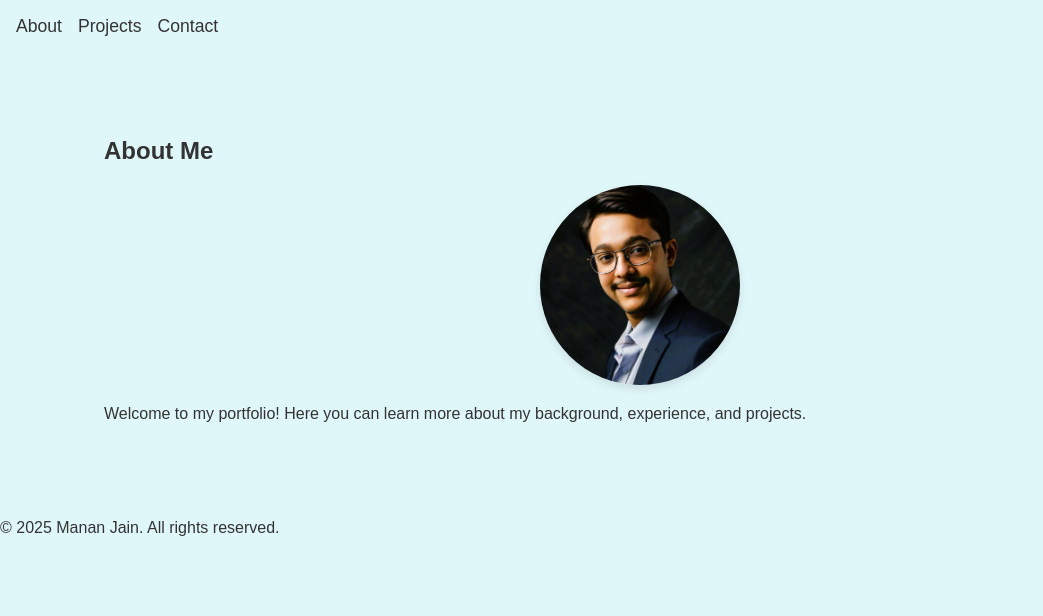
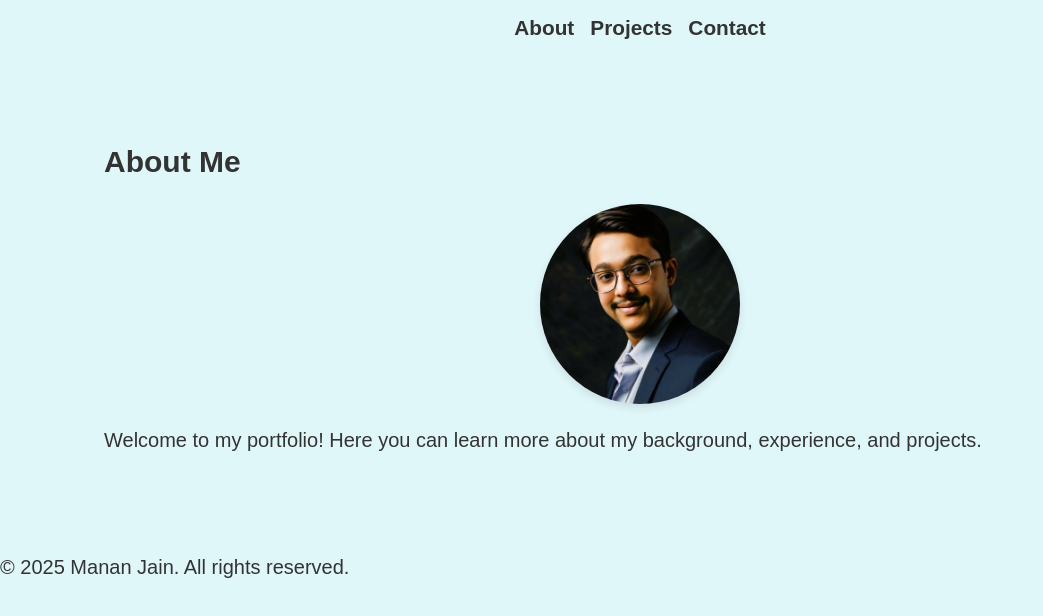
Before and after one commit to mananjen/portfolio-website, a React (Create React App) app: page /about in a window 1280 px wide. Shown: the top 616 px of the page, without its empty margins (0-1043 px from the left). Built offline with nearby package versions, Linux system fonts and the light colour scheme.

Commit message:
header layout and styling

```diff
--- a/src/App.jsx
+++ b/src/App.jsx
@@ -7,6 +7,7 @@ import Footer from './components/Footer';
 import MainContent from './components/MainContent';
 import AppRoutes from './routes/AppRoutes';
 import { theme } from './theme';
+import { device } from './constants/screenSizes';
 
 const GlobalStyle = createGlobalStyle`
   /* Import Montserrat from Google Fonts */
@@ -18,10 +19,17 @@ const GlobalStyle = createGlobalStyle`
     color: ${props => props.theme.colors.text};
     font-family: ${props => props.theme.fonts.main};
     font-weight: 400;
+    font-size: 20px;
   }
 
   h1, h2, h3, h4, h5, h6 {
     font-weight: 700;
+  }
+
+  @media ${device.mobile} {
+    body {
+      font-size: 18px;
+    }
   }
 `;
 
--- a/src/components/CustomLink.jsx
+++ b/src/components/CustomLink.jsx
@@ -6,12 +6,15 @@ import styled from 'styled-components';
 const StyledLink = styled(Link)`
   color: ${props => props.theme.colors.text};
   text-decoration: none;
-  font-size: 1.1rem;
+  font-size: 1.3rem;
+  font-weight: 700;
   transition: color 0.3s ease;
   cursor: pointer;
 
-  &:hover {
+  &:hover,
+  &:focus {
     color: ${props => props.theme.colors.highlight};
+    outline: none;
   }
 `;
 
--- a/src/components/Dropdown.jsx
+++ b/src/components/Dropdown.jsx
@@ -1,3 +1,4 @@
+// src/components/Dropdown.jsx
 import React, { useState, useRef, useEffect } from 'react';
 import styled from 'styled-components';
 
@@ -70,6 +71,8 @@ const DropdownItem = styled.li`
     padding: 10px 14px;
     text-decoration: none;
     color: ${props => props.theme.colors.text};
+    font-size: 1.3rem; /* Increased font size */
+    font-weight: 700;  /* Increased font weight */
     transition: color 0.3s ease, background-color 0.3s ease;
 
     &:hover {
@@ -92,8 +95,7 @@ const Dropdown = ({ items }) => {
     };
 
     document.addEventListener('mousedown', handleClickOutside);
-    return () =>
-      document.removeEventListener('mousedown', handleClickOutside);
+    return () => document.removeEventListener('mousedown', handleClickOutside);
   }, []);
 
   return (
--- a/src/components/Header.jsx
+++ b/src/components/Header.jsx
@@ -1,3 +1,4 @@
+// src/components/Header.jsx
 import React from 'react';
 import styled from 'styled-components';
 import { device } from '../constants/screenSizes';
@@ -5,29 +6,30 @@ import Dropdown from './Dropdown';
 import CustomLink from './CustomLink';
 
 const StyledHeader = styled.header`
-  color: #fff;
+  background-color: ${props => props.theme.colors.primary};
+  color: ${props => props.theme.colors.text};
   padding: 1rem;
+  font-size: 1.2rem;
+  font-weight: 700;
+  position: relative; /* Needed for absolute positioning of mobile nav */
 `;
 
-const Nav = styled.nav`
-  display: flex;
-  justify-content: space-between;
-  align-items: center;
-`;
-
-// Display navigation links only on desktop screens
-const DesktopNav = styled.div`
+// Desktop navigation: centered links
+const DesktopNav = styled.nav`
   display: none;
 
   @media ${device.desktop} {
     display: flex;
+    justify-content: center;
     gap: 1rem;
   }
 `;
 
-// Display the dropdown only on mobile screens
+// Mobile navigation: hamburger icon in top left corner
 const MobileNav = styled.div`
-  display: block;
+  position: absolute;
+  left: 1rem;
+  top: 1rem;
 
   @media ${device.desktop} {
     display: none;
@@ -43,8 +45,12 @@ const Header = () => {
 
   return (
     <StyledHeader>
-      <Nav>
-        {/* Desktop Navigation */}
+      {/* Mobile Navigation: Hamburger in top left */}
+      <MobileNav>
+        <Dropdown items={navItems} />
+      </MobileNav>
+
+      {/* Desktop Navigation: Centered links */}
       <DesktopNav>
         {navItems.map((item, index) => (
           <CustomLink key={index} to={item.href}>
@@ -52,11 +58,6 @@ const Header = () => {
           </CustomLink>
         ))}
       </DesktopNav>
-        {/* Mobile Navigation */}
-        <MobileNav>
-          <Dropdown items={navItems} />
-        </MobileNav>
-      </Nav>
     </StyledHeader>
   );
 };
```
Lines whose indentation alone changed are shown as unchanged.
